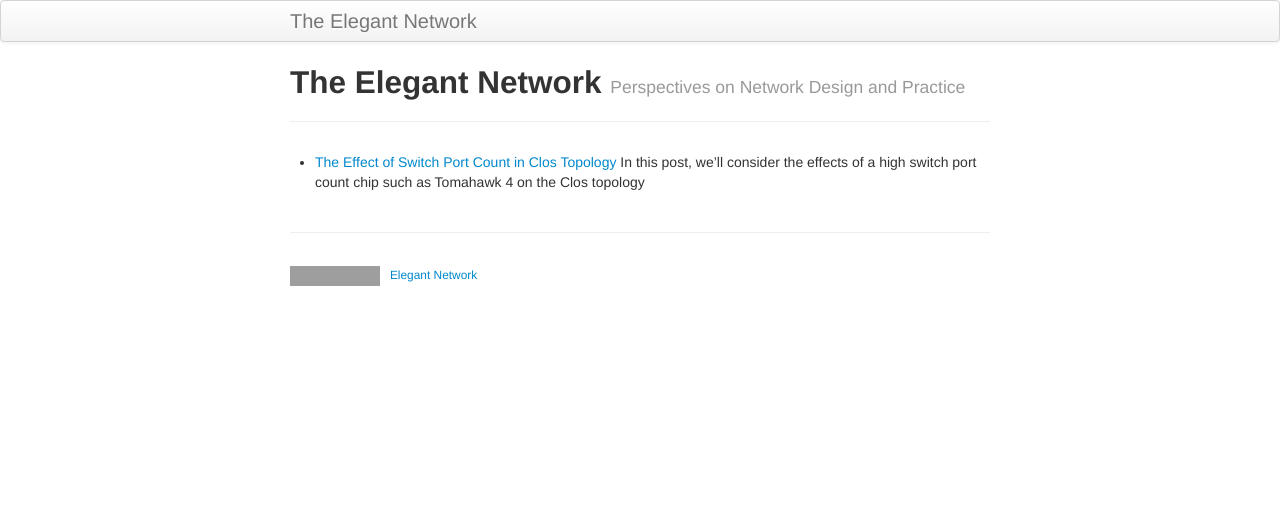
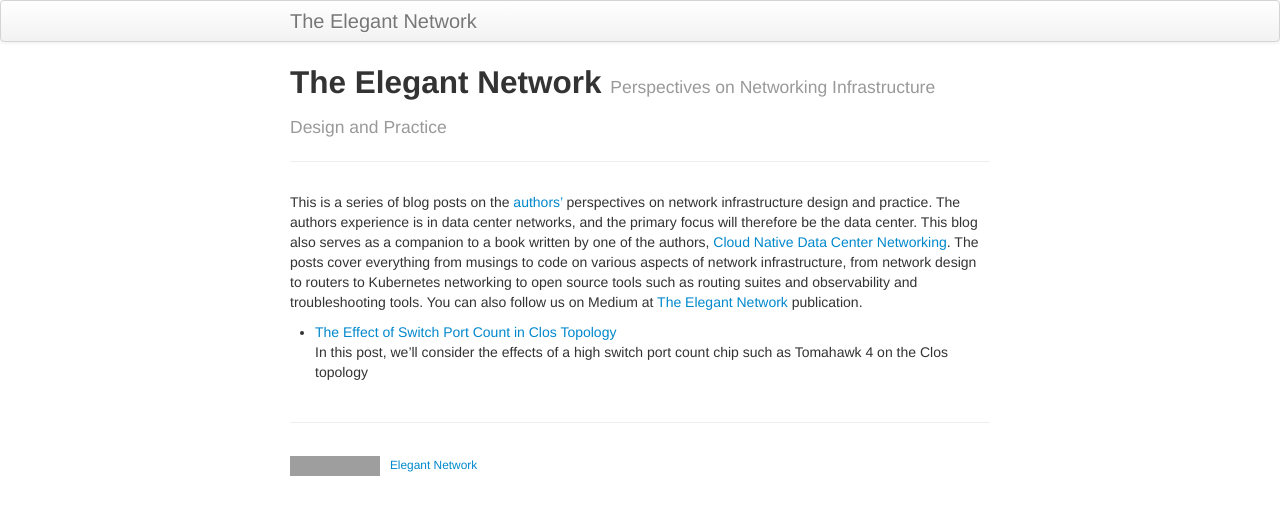
Before and after one commit to elegantnetwork/elegantnetwork.github.io, a Jekyll site: the page built from index.md, in a window 1280 px wide. Shown: the top 515 px of the page. Built offline with Jekyll 4.4.1, drawn with Linux system fonts in a browser that asks for light colours; Markdown is read by kramdown in place of the engine named in the settings; grey boxes are pictures that could not be loaded.

Commit message:
Pushing out a more meaningful index

```diff
--- a/index.md
+++ b/index.md
@@ -1,13 +1,17 @@
 ---
 layout: page
 title: The Elegant Network
-tagline: Perspectives on Network Design and Practice
+tagline: Perspectives on Networking Infrastructure Design and Practice
 ---
+This is a series of blog posts on the [authors'](/pages/authors.md) perspectives on network infrastructure design and practice. The authors experience is in data center networks, and the primary focus will therefore be the data center. This blog also serves as a companion to a book written by one of the authors, [Cloud Native Data Center Networking](https://www.amazon.com/Cloud-Native-Data-Center-Networking/dp/1492045608/). The posts cover everything from musings to code on various aspects of network infrastructure, from network design to routers to Kubernetes networking to open source tools such as routing suites and observability and troubleshooting tools. You can also follow us on Medium at [The Elegant Network](https://medium.com/the-elegant-network) publication.
+
 <ul>
   {% for post in site.posts %}
     <li>
       <a href="{{ post.url }}">{{ post.title }}</a>
+      <p>
       {{ post.excerpt }}
+      </p>
     </li>
   {% endfor %}
 </ul>
```
